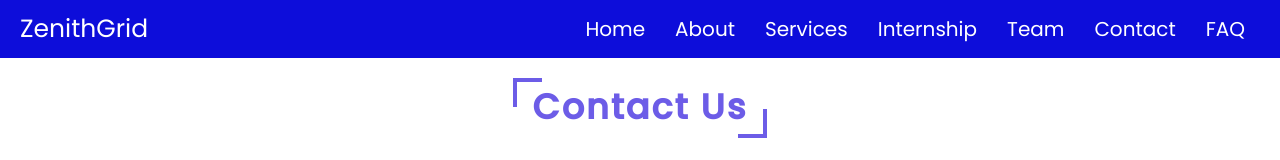
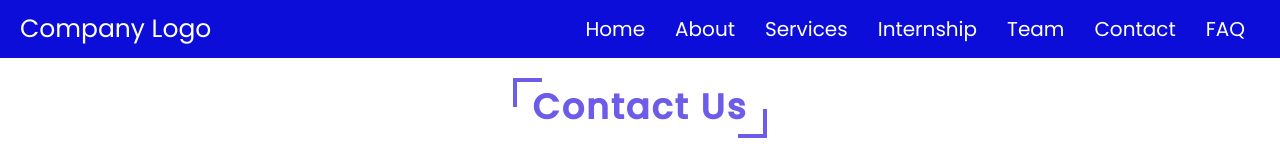
Before and after one commit to shubhankarparia/IT-Company., a plain HTML site: page contact.html in a window 1280 px wide. Shown: the top 160 px of the page. Drawn offline with nearby package versions, Linux system fonts and the light colour scheme.

Commit message:
Update contact.html

```diff
--- a/contact.html
+++ b/contact.html
@@ -21,7 +21,7 @@
       <a href="#" class="logo">
         <!-- <img src="images/SCA-logo.png" alt="" style="width: 70px; height: 50px;"> -->
         <!-- <i class="fas fa-magic"></i> -->
-        ZenithGrid</a>
+        Company Logo</a>
 
         <div class="fas fa-bars"></div>
 
```
